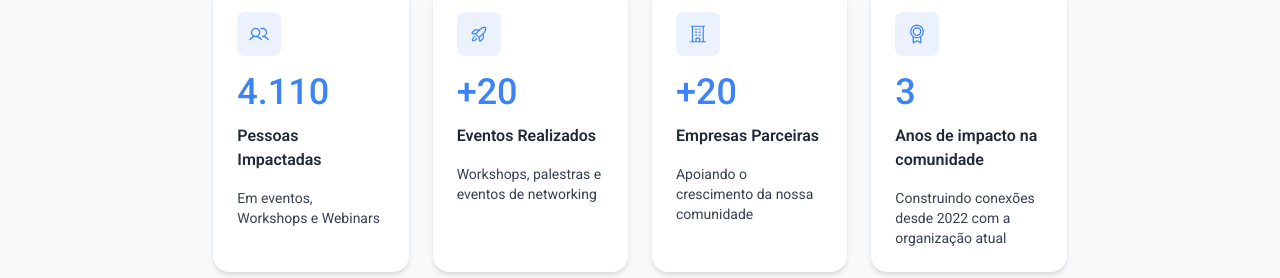
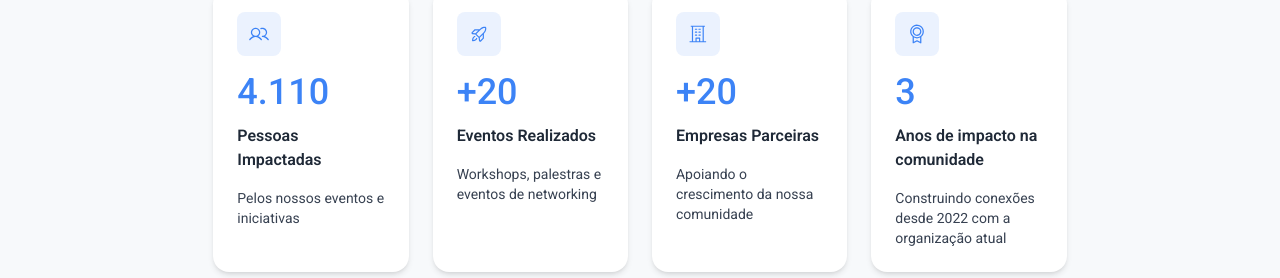
Before and after one commit to gdg-bh/site-oficial, a React (Vite) app: page / in a window 1280 px wide. Shown: the part 1008-1286 px from the top of the page. Built offline with nearby package versions, Linux system fonts and the light colour scheme.

Commit message:
Update impact description for clarity and consistency

```diff
--- a/src/components/pages/Home/Impact/index.tsx
+++ b/src/components/pages/Home/Impact/index.tsx
@@ -12,7 +12,7 @@ export default function Impact() {
             icon: people,
             number: '4.110',
             title: 'Pessoas Impactadas',
-            text: 'Em eventos, Workshops e Webinars',
+            text: 'Pelos nossos eventos e iniciativas',
         },
         {
             icon: rocket,
```
